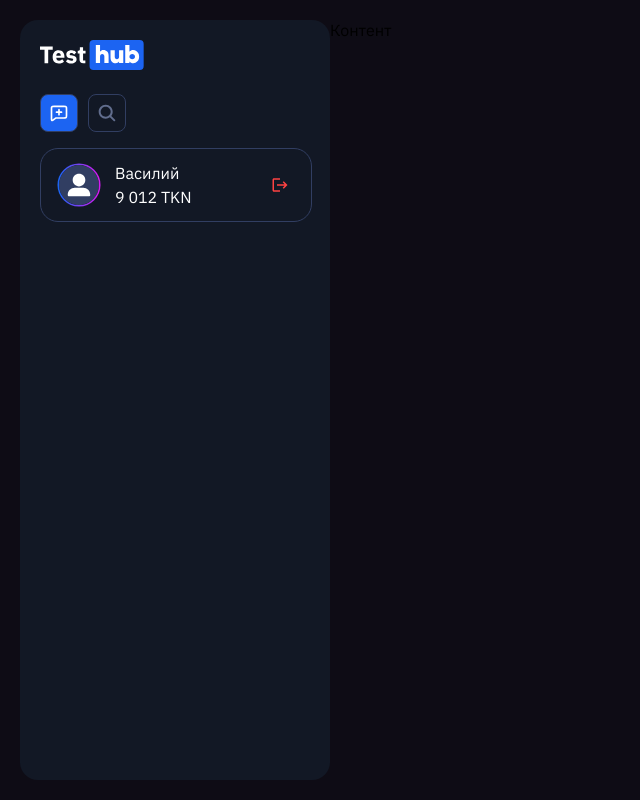
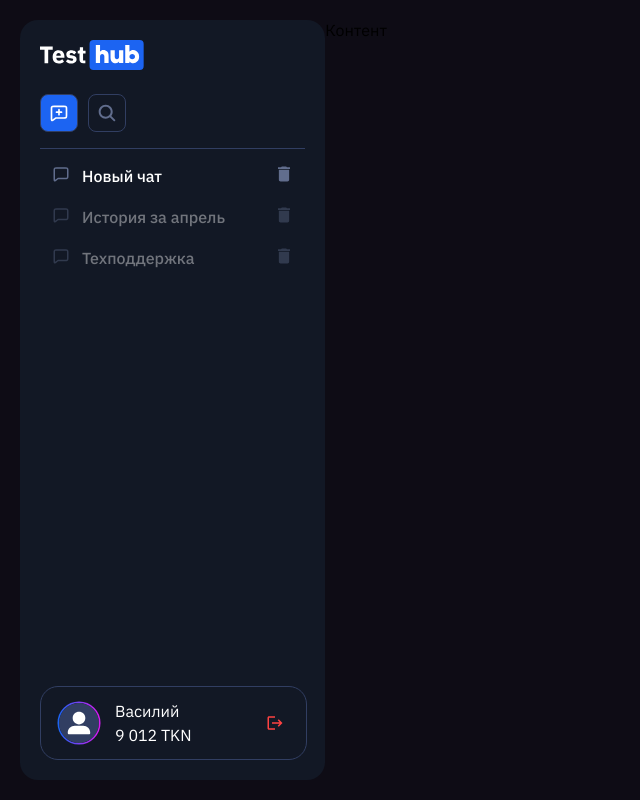
Before and after one commit to Suomi228/chat-bot, a React (Vite) app: page / in a window 1280 px wide. Shown: the whole page, without its empty margins (0-640 px from the left). Built offline with nearby package versions, Linux system fonts and the light colour scheme.

Commit message:
chat-row

```diff
--- a/src/pages/dashboard/index.css
+++ b/src/pages/dashboard/index.css
@@ -6,12 +6,13 @@
 
 .sidebar {
   display: flex;
-  width: 25%;
+  flex-direction: column;
+  width: 324px;
   /* background-color: #f0f0f0; */
 }
 
 .content {
   display: flex;
-  width: 75%;
+  width: 80%;
   /* background-color: #ffffff; */
 }
--- /dev/null
+++ b/src/shared/ui/chat-row/ChatRow.tsx
@@ -0,0 +1,23 @@
+import "./index.css";
+import chat from "../../../assets/sidebar-chat.svg";
+import trash from "../../../assets/trash.svg";
+type ChatRowProps = {
+  name: string;
+  active: boolean;
+};
+
+export default function ChatRow({ name, active }: ChatRowProps) {
+  return (
+    <div className={`chat-row ${active ? "active" : ""}`}>
+      <div className="chat-row__left">
+        <button className="chat-row__chat">
+          <img src={chat} alt="Чат" />
+        </button>
+        <span className="chat-row__name">{name}</span>
+      </div>
+      <button className="chat-row__trash">
+        <img src={trash} alt="Удалить" />
+      </button>
+    </div>
+  );
+}
--- /dev/null
+++ b/src/shared/ui/chat-row/index.css
@@ -0,0 +1,52 @@
+.chat-row {
+  display: flex;
+  align-items: center;
+  padding: 8px 12px;
+  border-radius: 8px;
+  transition: opacity 0.2s ease;
+  opacity: 0.4;
+  cursor: pointer;
+}
+
+.chat-row:hover,
+.chat-row.active {
+  opacity: 1;
+}
+
+.chat-row:hover:not(.active) {
+  opacity: 0.7;
+}
+
+.chat-row__left {
+  display: flex;
+  align-items: center;
+  gap: 12px;
+  flex-grow: 1;
+}
+
+.chat-row__chat,
+.chat-row__trash {
+  background: transparent;
+  border: none;
+  padding: 0;
+  cursor: pointer;
+  transition: opacity 0.2s ease;
+}
+
+.chat-row__chat:hover,
+.chat-row__trash:hover {
+  opacity: 0.8;
+}
+
+.chat-row__chat img,
+.chat-row__trash img {
+  width: 18px;
+  height: 18px;
+  object-fit: contain;
+}
+
+.chat-row__name {
+  font-size: 16px;
+  font-weight: 500;
+  color: #ffffff;
+}
--- a/src/shared/ui/icon-button/index.css
+++ b/src/shared/ui/icon-button/index.css
@@ -1,4 +1,3 @@
-/* index.css */
 .icon-button {
   width: 38px;
   height: 38px;
--- a/src/shared/ui/user-info/index.css
+++ b/src/shared/ui/user-info/index.css
@@ -1,7 +1,7 @@
 .user-info {
   width: 100%;
+  display: flex;
   height: 72px;
-  display: flex;
   border-radius: 18px;
   border: 1px solid #313e62;
 }
--- a/src/widgets/sidebar/Sidebar.tsx
+++ b/src/widgets/sidebar/Sidebar.tsx
@@ -5,6 +5,7 @@ import IconButton from "../../shared/ui/icon-button/IconButton";
 import vector from "../../assets/Vector.svg";
 import search from "../../assets/search-simple.svg";
 import addChat from "../../assets/add-chat.svg";
+import ChatRow from "../../shared/ui/chat-row/ChatRow";
 export default function Sidebar() {
   return (
     <div className="sidebar-tab">
@@ -12,13 +13,22 @@ export default function Sidebar() {
         <div className="sidebar__up-content">
           <img src={logo} alt="logo" />
         </div>
-        <div className="sidebar__chat">
-          <div className="sidebar__icons">
+        <div className="sidebar__wrapper">
+          <div className="sidebar__chat">
+            <div className="sidebar__icons">
               <IconButton icon={addChat} backgroundColor="blue" />
               <IconButton icon={search} backgroundColor="transparent" />
+            </div>
+            <div className="sidebar__chat-list">
+              <ChatRow name="Новый чат" active={true} />
+              <ChatRow name="История за апрель" active={false} />
+              <ChatRow name="Техподдержка" active={false} />
+            </div>
+          </div>
+          <div>
+            <UserInfo />
           </div>
         </div>
-        <UserInfo />
       </div>
     </div>
   );
--- a/src/widgets/sidebar/index.css
+++ b/src/widgets/sidebar/index.css
@@ -1,13 +1,22 @@
 .sidebar-tab {
-  width: 100%;
+  height: 100vh;
   background-color: #121825;
   border-radius: 18px;
   /* margin: 0 10px; */
 }
 
+.sidebar__wrapper {
+  height: 100%;
+  display: flex;
+  flex-direction: column;
+  justify-content: space-between;
+}
+
 .sidebar__inner {
   padding: 20px;
   color: #fff;
+  box-sizing: border-box;
+  height: 100%;
   display: flex;
   flex-direction: column;
   /* justify-content: space-between; */
@@ -21,3 +30,19 @@
   padding-bottom: 16px;
   /* border-bottom: 1px solid #313e62; */
 }
+
+.sidebar__chat {
+  display: flex;
+  flex-direction: column;
+  align-items: start;
+}
+
+.sidebar__chat-list {
+  display: flex;
+  /* height: 100%; */
+  flex-direction: column;
+  width: 100%;
+  gap: 4px;
+  padding-top: 8px;
+  border-top: 1px solid #313e62;
+}
```
Also changed, not shown: src/assets/sidebar-chat.svg (added), src/assets/trash.svg (added).
